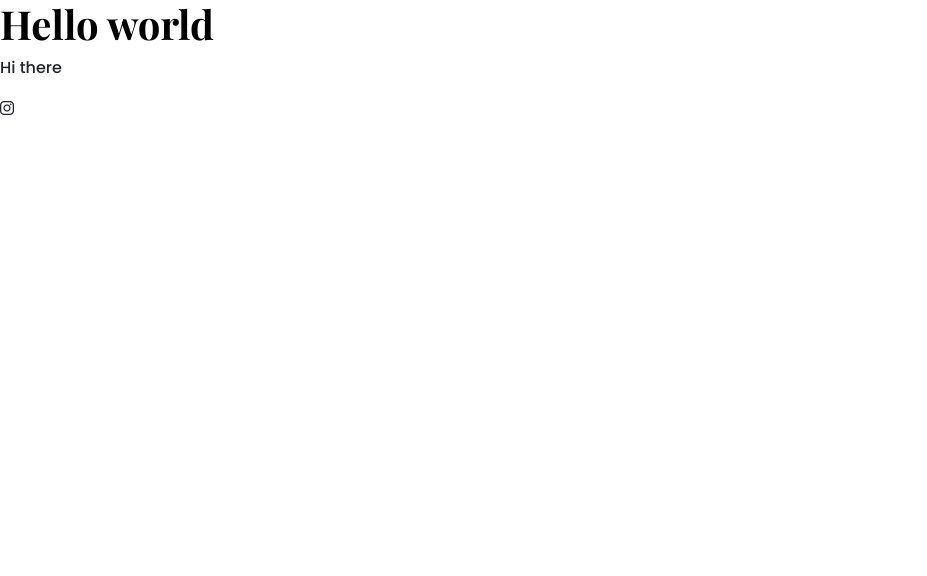
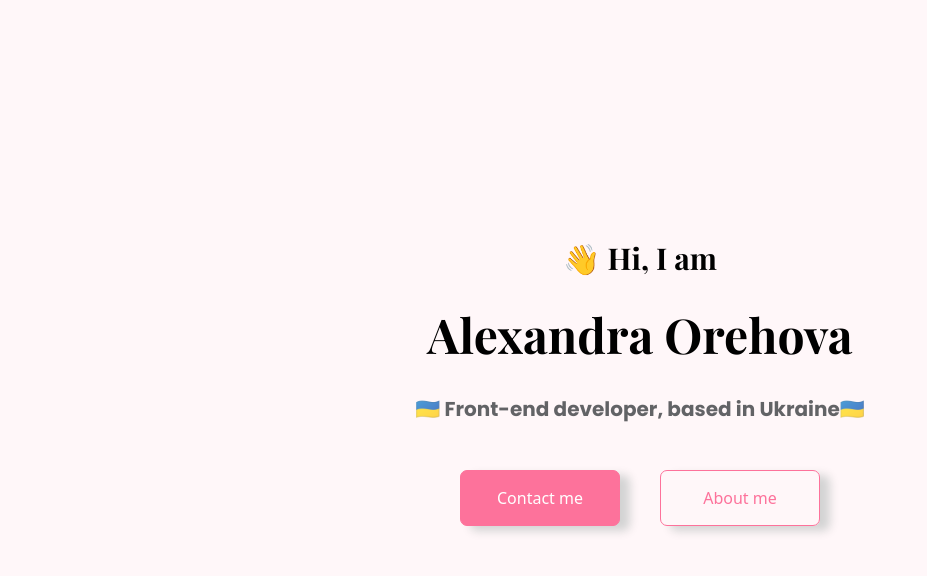
Before and after one commit to Orehova-a/portfolio-project, a plain HTML site: page index.html in a window 1280 px wide. Shown: the whole page, without its empty margins (0-927 px from the left). Drawn offline with nearby package versions, Linux system fonts and the light colour scheme.

Commit message:
Adding home page

```diff
--- a/index.html
+++ b/index.html
@@ -5,6 +5,7 @@
     <meta http-equiv="X-UA-Compatible" content="IE=edge" />
     <meta name="viewport" content="width=device-width, initial-scale=1.0" />
     <title>Document</title>
+
     <link
       href="https://cdn.jsdelivr.net/npm/bootstrap@5.2.1/dist/css/bootstrap.min.css"
       rel="stylesheet"
@@ -18,6 +19,7 @@
       rel="stylesheet"
     />
     <link rel="stylesheet" href="styles/portfolio.css" />
+
     <script
       src="https://cdn.jsdelivr.net/npm/bootstrap@5.2.1/dist/js/bootstrap.bundle.min.js"
       integrity="sha384-u1OknCvxWvY5kfmNBILK2hRnQC3Pr17a+RTT6rIHI7NnikvbZlHgTPOOmMi466C8"
@@ -29,8 +31,20 @@
     ></script>
   </head>
   <body>
-    <h1>Hello world</h1>
-    <p>Hi there</p>
-    <i class="fa-brands fa-instagram"></i>
+    <div class="container-fluid hero">
+      <h2 class="hello">👋 Hi, I am</h2>
+      <h1 class="name">Alexandra Orehova</h1>
+      <p class="country">🇺🇦 Front-end developer, based in Ukraine🇺🇦</p>
+      <div class="buttons">
+        <a
+          title="Contact me"
+          href="./about.html#contact"
+          class="button button-contact"
+          >Contact me</a
+        >
+        <a title="About me" href="./about.html" class="button button-about"
+          >About me</a
+        >
+      </div>
   </body>
 </html>
--- a/styles/portfolio.css
+++ b/styles/portfolio.css
@@ -1,7 +1,22 @@
 /* font-family: "Playfair Display", serif;
 font-family: "Poppins", sans-serif; */
+body {
+  text-align: center;
+}
 
-h1 {
+:root {
+  --color-primary: #fd729b;
+  --buttons-transition: all 0.2s ease-out;
+  --buttons-border: 1px solid #fd729b;
+  --box-shadow: 3px 5px 15px lightgrey;
+}
+
+h1,
+h2,
+h3,
+h4,
+h5,
+h6 {
   color: black;
   font-family: "Playfair Display", serif;
   font-weight: bold;
@@ -11,3 +26,67 @@ p {
   font-family: "Poppins", sans-serif;
   font-weight: normal;
 }
+
+.hero {
+  padding: 200px 20px;
+  background-color: #fff7f9;
+}
+
+.hello {
+  font-size: 30px;
+  margin-top: 40px;
+}
+
+.name {
+  font-size: 48px;
+  margin: 30px 0;
+}
+
+.country {
+  font-size: 20px;
+  font-weight: 700;
+  opacity: 70%;
+}
+
+.buttons {
+  display: flex;
+  justify-content: center;
+}
+
+.button {
+  margin: 30px 20px;
+  padding: 15px 25px;
+  border: var(--buttons-border);
+  border-radius: 7px;
+  text-decoration: none;
+  box-shadow: 10px 5px 10px lightgrey;
+  width: 160px;
+  max-width: 40%;
+}
+
+.button-contact {
+  color: white;
+  background: var(--color-primary);
+}
+
+.button-about {
+  color: var(--color-primary);
+}
+
+.button-contact:hover {
+  transition: var(--buttons-transition);
+  color: var(--color-primary);
+  background-color: white;
+}
+
+.button-about:hover {
+  transition: var(--buttons-transition);
+  color: white;
+  background-color: var(--color-primary);
+}
+
+@media (max-width: 420px) {
+  .button {
+    font-size: smaller;
+  }
+}
```
